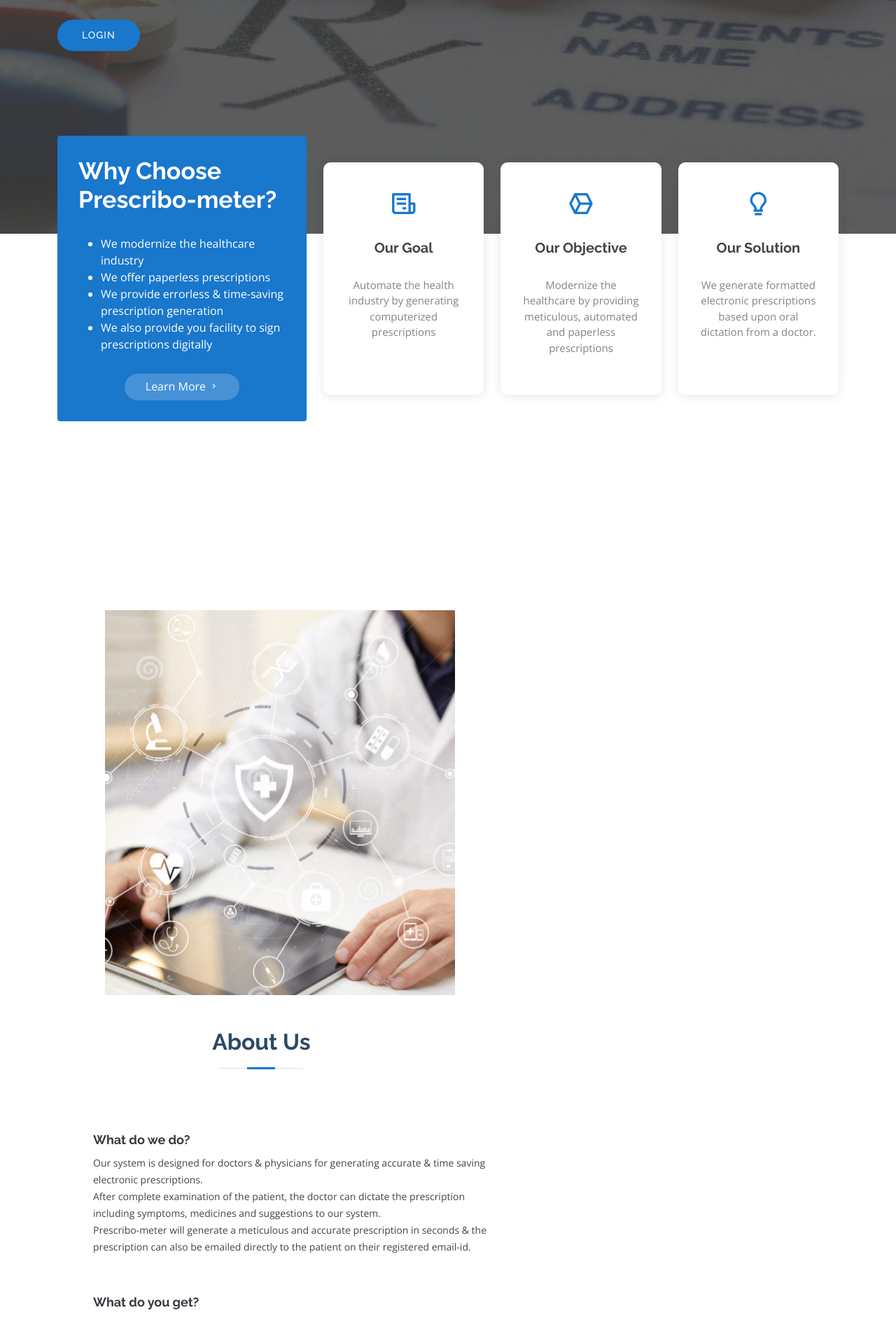
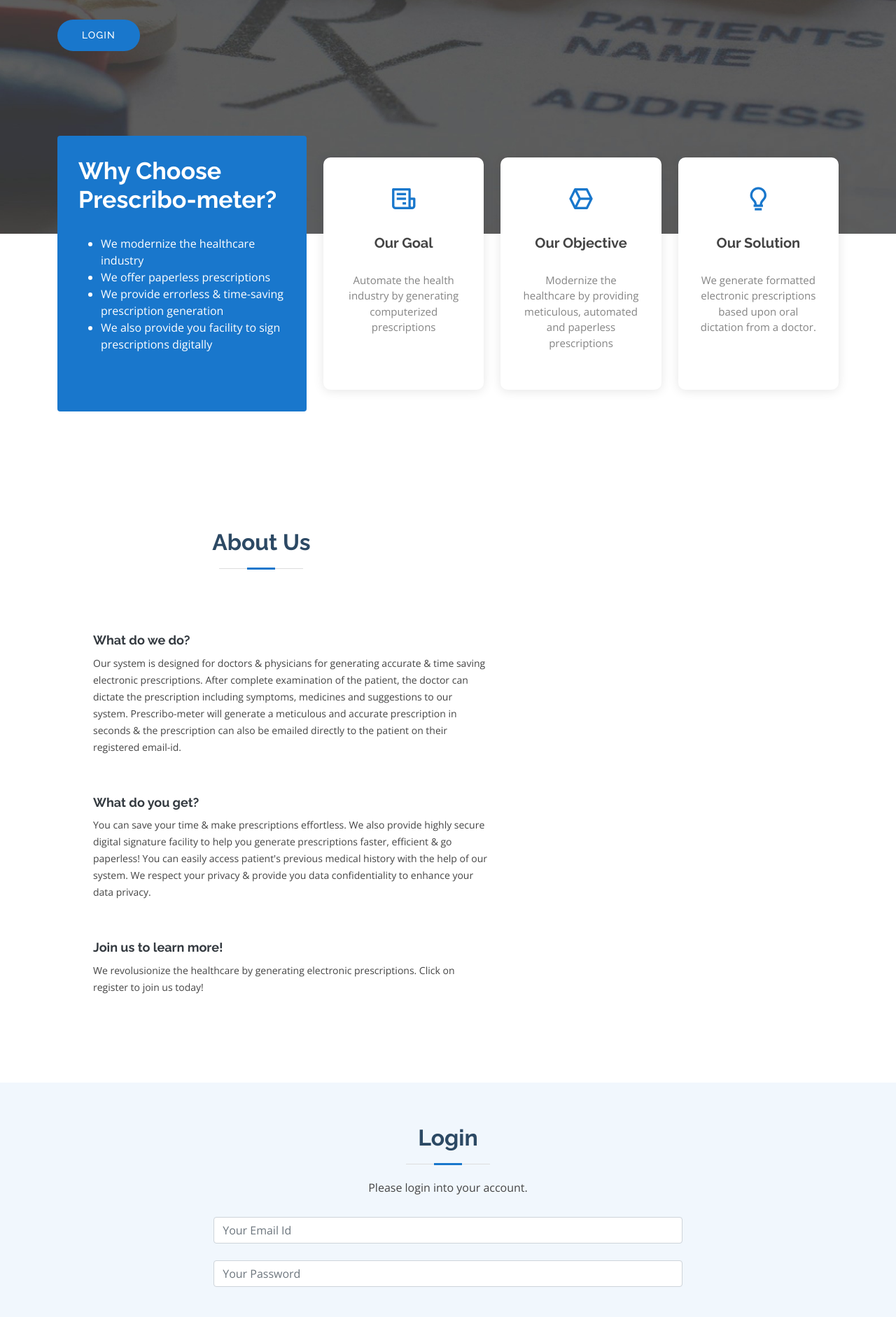
Before and after one commit to aayushi-as/Prescribometer, a Django app: template templates/index.html in a window 1280 px wide. Shown: the part 386-2268 px from the top of the page at 70% size. Run offline with Django 3.2, Linux system fonts and the light colour scheme; the template is opened without the code that fills it, so the values that code supplies are empty; some libraries are stand-ins or nearby versions.

Commit message:
Updated index.html

```diff
--- a/templates/index.html
+++ b/templates/index.html
@@ -99,11 +99,9 @@
 								<li>We offer paperless prescriptions</li>
 								<li>We provide errorless & time-saving prescription generation</li>
 								<li>We also provide you facility to sign prescriptions digitally</li>
+								<br>
 							</ul>
 							</p>
-							<div class="text-center">
-								<a href="#Login" class="more-btn">Learn More <i class="bx bx-chevron-right"></i></a>
-							</div>
 						</div>
 					</div>
 					<div class="col-lg-8 d-flex align-items-stretch">
@@ -152,9 +150,11 @@
 		<section id="about" class="about">
 			<div class="container-fluid">
 				<div class="row">
-					<div
+
+					<!-- Image alignment not proper. Check! -->
+					<!-- <div
 						class="col-xl-5 col-lg-6 video-box d-flex justify-content-center align-items-stretch position-relative">
-					</div>
+					</div> -->
 
 					<div
 						class="col-xl-7 col-lg-6 icon-boxes d-flex flex-column align-items-stretch justify-content-center py-5 px-lg-5">
@@ -162,19 +162,15 @@
 							<h2 class="text-center">About Us</h2>
 						</div>
 
-
-
 						<div class="icon-box">
 							<!-- <div class="icon"><i class="bx bx-fingerprint"></i></div> -->
 							<h4 class="title"><a href="#">What do we do?</a></h4>
 							<p class="description">
 								Our system is designed for doctors & physicians for generating accurate & time saving
-								electronic prescriptions.<br>
-								After complete examination of the patient, the doctor can dictate the prescription
-								including symptoms, medicines and suggestions to our system.<br>
-								Prescribo-meter will generate a meticulous and accurate prescription in seconds & the
-								prescription can also be emailed directly to the patient
-								on their registered email-id.
+								electronic prescriptions. After complete examination of the patient, the doctor can dictate the prescription
+								including symptoms, medicines and suggestions to our system. Prescribo-meter will generate a meticulous and
+								accurate prescription in seconds & the prescription can also be emailed directly to the patient on
+								their registered email-id.
 							</p>
 						</div>
 
@@ -182,15 +178,10 @@
 							<!-- <div class="icon"><i class="bx bx-gift"></i></div> -->
 							<h4 class="title"><a href="#">What do you get?</a></h4>
 							<p class="description">
-								You can save your time & make prescriptions effortless.<br>
-								We also provide highly secure digital signature facility to help you generate
-								prescriptions faster, efficient & go paperless!
-								<br>You can easily access patient's previous medical history with the help of our
-								system.
-								<br>We respect your privacy & provide you data confidentiality to enhance your data
+								You can save your time & make prescriptions effortless. We also provide highly secure digital signature facility to help you generate
+								prescriptions faster, efficient & go paperless! You can easily access patient's previous medical history with the help of our
+								system. We respect your privacy & provide you data confidentiality to enhance your data
 								privacy.
-
-
 							</p>
 						</div>
 
@@ -199,7 +190,6 @@
 							<h4 class="title"><a href="#">Join us to learn more!</a></h4>
 							<p class="description">
 								We revolusionize the healthcare by generating electronic prescriptions.
-								<br>
 								Click on register to join us today!
 							</p>
 						</div>
@@ -245,7 +235,7 @@
 						</div>
 						<br>
 						<p class="text-center"><a href="#">Forgot password?</a></p>
-						<p class="text-center"><a href="{% url 'register' %}">Not a user?Click here</a></p>
+						<p class="text-center"><a href="{% url 'register' %}">New user? Click here</a></p>
 					</section>
 				</form>
 			</div>
@@ -396,7 +386,7 @@
 			<div class="container">
 				<div class="section-title">
 					<h2>Contact Us/Feedback</h2>
-					<p>We will be happy to recieve your suggestions & feedback</p>
+					<p>We will be happy to recieve your valuable suggestions & feedback</p>
 				</div>
 			</div>
 
@@ -407,13 +397,13 @@
 							<div class="email">
 								<i class="bi bi-envelope"></i>
 								<h4>Email:</h4>
-								<p>info@example.com</p>
+								<p>info@prescribometer.com</p>
 							</div>
 
 							<div class="phone">
 								<i class="bi bi-phone"></i>
 								<h4>Call:</h4>
-								<p>+1 5589 55488 55s</p>
+								<p>+91 55899 55488 </p>
 							</div>
 						</div>
 					</div>
@@ -465,7 +455,7 @@
 					<div class="col-lg-3 col-md-6 footer-contact">
 						<h3>Prescribo-meter</h3>
 						<p>
-							<strong>Phone:</strong> +91 123456789<br />
+							<strong>Phone:</strong> +91 55899 55488<br />
 							<strong>Email:</strong> info@prescribometer.com<br />
 						</p>
 					</div>
@@ -515,7 +505,7 @@
 					</div>
 					<div class="col-lg-2 col-md-6 footer-links">
 						<h4>Join us Today</h4>
-						<p>Sign in to learn more! We provide software solutions for heathcare</p>
+						<p>Sign in to learn more! <br> <br> We provide software solutions for Heathcare.</p>
 						</ul>
 					</div>
 				</div>
```
